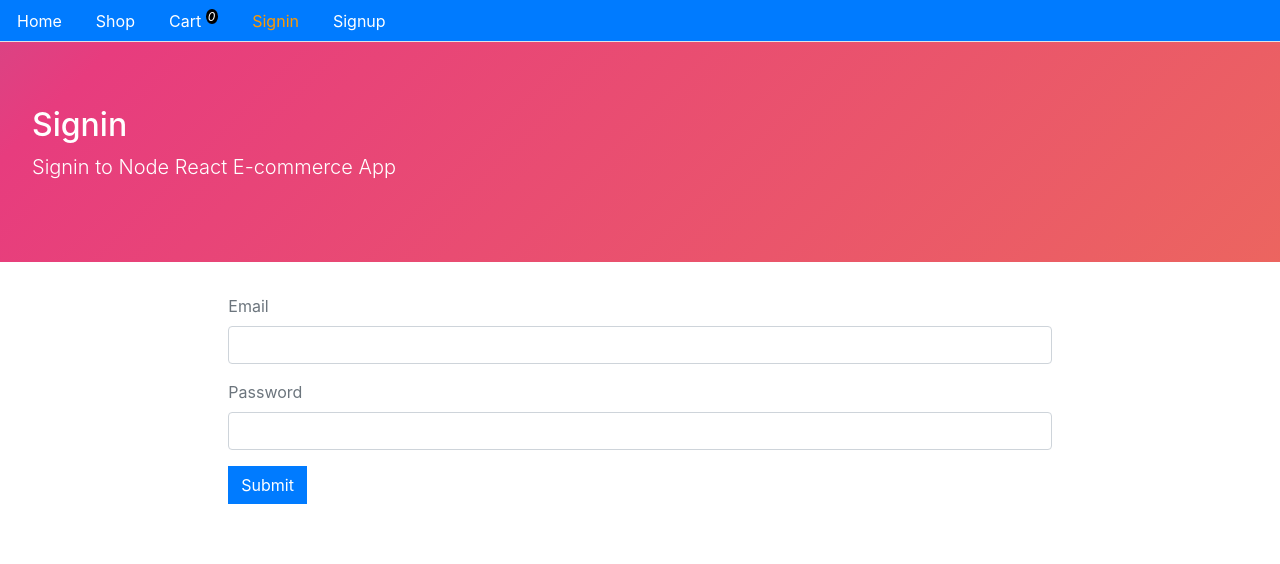
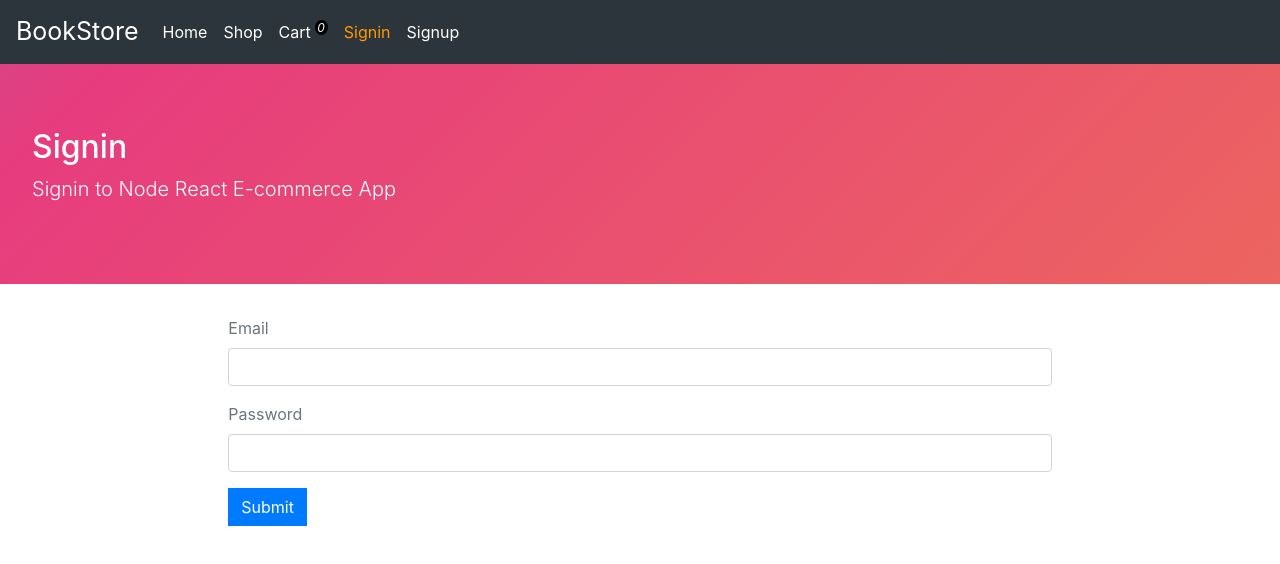
Before and after one commit to cquintero97/BookStore, a React (Create React App) app in the folder ecommerce-front/: page /signin in a window 1280 px wide. Shown: the top 564 px of the page. Built offline with nearby package versions, Linux system fonts and the light colour scheme.

Commit message:
- converted menu to Fragments component - css changed - added collapse to filters in Shop component

```diff
--- a/ecommerce-front/public/index.html
+++ b/ecommerce-front/public/index.html
@@ -12,6 +12,10 @@
     <link rel="apple-touch-icon" href="logo192.png" />
     <link rel="manifest" href="%PUBLIC_URL%/manifest.json" />
     <link rel="stylesheet" href="https://stackpath.bootstrapcdn.com/bootstrap/4.3.1/css/bootstrap.min.css" integrity="sha384-ggOyR0iXCbMQv3Xipma34MD+dH/1fQ784/j6cY/iJTQUOhcWr7x9JvoRxT2MZw1T" crossorigin="anonymous" />
+
+    <script src="https://code.jquery.com/jquery-3.2.1.slim.min.js" integrity="sha384-KJ3o2DKtIkvYIK3UENzmM7KCkRr/rE9/Qpg6aAZGJwFDMVNA/GpGFF93hXpG5KkN" crossorigin="anonymous"></script>
+    <script src="https://cdnjs.cloudflare.com/ajax/libs/popper.js/1.12.9/umd/popper.min.js" integrity="sha384-ApNbgh9B+Y1QKtv3Rn7W3mgPxhU9K/ScQsAP7hUibX39j7fakFPskvXusvfa0b4Q" crossorigin="anonymous"></script>
+    <script src="https://maxcdn.bootstrapcdn.com/bootstrap/4.0.0/js/bootstrap.min.js" integrity="sha384-JZR6Spejh4U02d8jOt6vLEHfe/JQGiRRSQQxSfFWpi1MquVdAyjUar5+76PVCmYl" crossorigin="anonymous"></script>
 
     <title>React App</title>
   </head>
--- a/ecommerce-front/src/core/Checkbox.js
+++ b/ecommerce-front/src/core/Checkbox.js
@@ -1,4 +1,4 @@
-import React, {useState, useEffect} from 'react'
+import React, {useState} from 'react'
 
 const Checkbox = ({categories, handleFilters}) => {
   const [checked, setChecked] = useState([])
--- a/ecommerce-front/src/core/Menu.js
+++ b/ecommerce-front/src/core/Menu.js
@@ -2,23 +2,28 @@ import React, {Fragment} from 'react'
 import {Link, withRouter} from 'react-router-dom'
 import {signout, isAuthenticated} from '../auth'
 import {itemTotal} from './cartHelpers'
+import Search from './Search'
 
 const isActive = (history, path) => {
   if(history.location.pathname === path) {
     return {color: '#ff9900'}
   } else {
-    return {color: '#ffffff'}
+    return {}
   }
 }
 
+const Menu = ({history}) => (
+  <nav className="navbar navbar-expand-lg navbar-dark">
+    <a className="navbar-brand" href="/">BookStore</a>
+    <button className="navbar-toggler" type="button" data-toggle="collapse" data-target="#navbarSupportedContent" aria-controls="navbarSupportedContent" aria-expanded="false" aria-label="Toggle navigation">
+      <span className="navbar-toggler-icon"></span>
+    </button>
 
-const Menu = ({history}) => (
-  <div>
-    <ul className="nav nav-tabs bg-primary">
+    <div className="collapse navbar-collapse" id="navbarSupportedContent">
+      <ul className="navbar-nav mr-auto">
         <li className="nav-item">
           <Link className="nav-link" style={isActive(history, '/')} to="/">Home</Link>
         </li>
-
         <li className="nav-item">
           <Link className="nav-link" style={isActive(history, '/shop')} to="/shop">Shop</Link>
         </li>
@@ -54,12 +59,15 @@ const Menu = ({history}) => (
         {isAuthenticated() && (
           <Fragment>
             <li className="nav-item">
-            <span className="nav-link" style={{cursor: 'pointer', color: '#ffffff'}} onClick={() => signout(() => {history.push('/')})}>Signout</span>
+              <span className="nav-link" style={{cursor: 'pointer'}} onClick={() => signout(() => {history.push('/')})}>Signout</span>
             </li>
           </Fragment>
         )}
       </ul>
     </div>
+  </nav>
+
+
 )
 
 export default withRouter(Menu)
--- a/ecommerce-front/src/core/Shop.js
+++ b/ecommerce-front/src/core/Shop.js
@@ -5,6 +5,7 @@ import { getCategories, getFilteredProducts } from "./apiCore";
 import Checkbox from "./Checkbox";
 import Radiobox from "./Radiobox";
 import { prices } from "./fixedPrices";
+import { Collapse, Button } from 'reactstrap';
 
 const Shop = () => {
     const [myFilters, setMyFilters] = useState({
@@ -16,6 +17,11 @@ const Shop = () => {
     const [skip, setSkip] = useState(0);
     const [size, setSize] = useState(0);
     const [filteredResults, setFilteredResults] = useState([]);
+    const [isOpen, setIsOpen] = useState(true);
+
+    const toggle = () => {
+      setIsOpen(!isOpen)
+    }
 
     const init = () => {
         getCategories().then(data => {
@@ -65,9 +71,18 @@ const Shop = () => {
         );
     };
 
+    const checkScreen = () => {
+      if (window.innerWidth < 800) {
+        setIsOpen(false)
+      } else {
+        setIsOpen(true)
+      }
+    }
+
     useEffect(() => {
         init();
         loadFilteredResults(skip, limit, myFilters.filters);
+        checkScreen();
     }, []);
 
     const handleFilters = (filters, filterBy) => {
@@ -103,6 +118,8 @@ const Shop = () => {
         >
             <div className="row">
                 <div className="col-md-4">
+                  <h2 className="filterToggle" color="primary" onClick={toggle} style={{cursor:'pointer', marginBottom: '1rem' }}>Filters</h2>
+                  <Collapse isOpen={isOpen}>
                     <h4>Filter by categories</h4>
                     <ul>
                         <Checkbox
@@ -122,6 +139,7 @@ const Shop = () => {
                             }
                         />
                     </div>
+                  </Collapse>
                 </div>
 
                 <div className="col-md-8">
--- a/ecommerce-front/src/styles.css
+++ b/ecommerce-front/src/styles.css
@@ -6,6 +6,42 @@
 .jumbotron,
 .nav :hover {
   border-radius: 0px;
+}
+
+/**
+ * navbar
+ */
+
+.navbar {
+  background-color: #2b353b
+}
+
+.navbar-dark .navbar-brand {
+  font-size: 25px;
+}
+
+.navbar-dark .navbar-nav .nav-link {
+  color: white;
+}
+
+.navbar-dark .navbar-nav .nav-link:hover {
+  color: grey;
+}
+
+/**
+ * filter dropdown
+ */
+
+.filters {
+  font-size: 90%;
+  text-align: center;
+  color:#2b353b;
+  border: 2px solid #2b353b;
+  border-radius: 10px;
+}
+
+.filterToggle:hover {
+  color: grey;
 }
 
 /**
@@ -172,8 +208,6 @@
   text-align: center;
   margin-left: auto;
   margin-right: auto;
-
-
 }
 
 .productCard {
```
Also changed, not shown: ecommerce-front/package.json (+6 -3 lines), 1 other file (tests, documents, lock files or other folders). Lines whose indentation alone changed are shown as unchanged.
